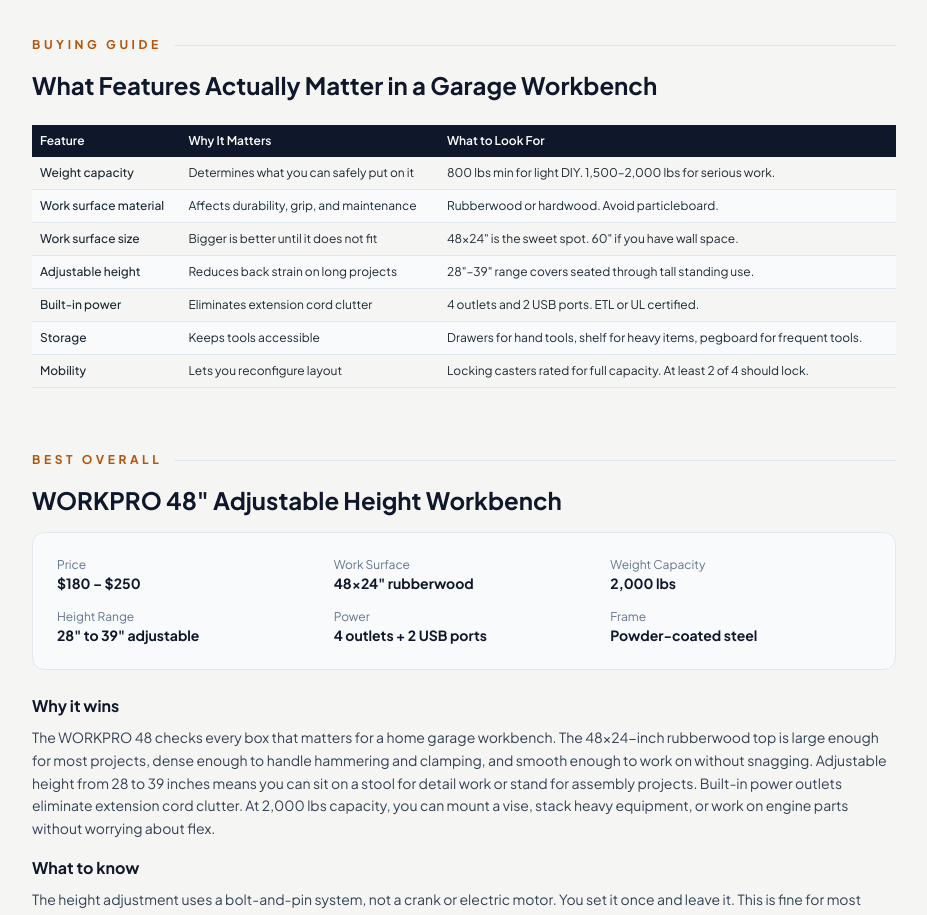
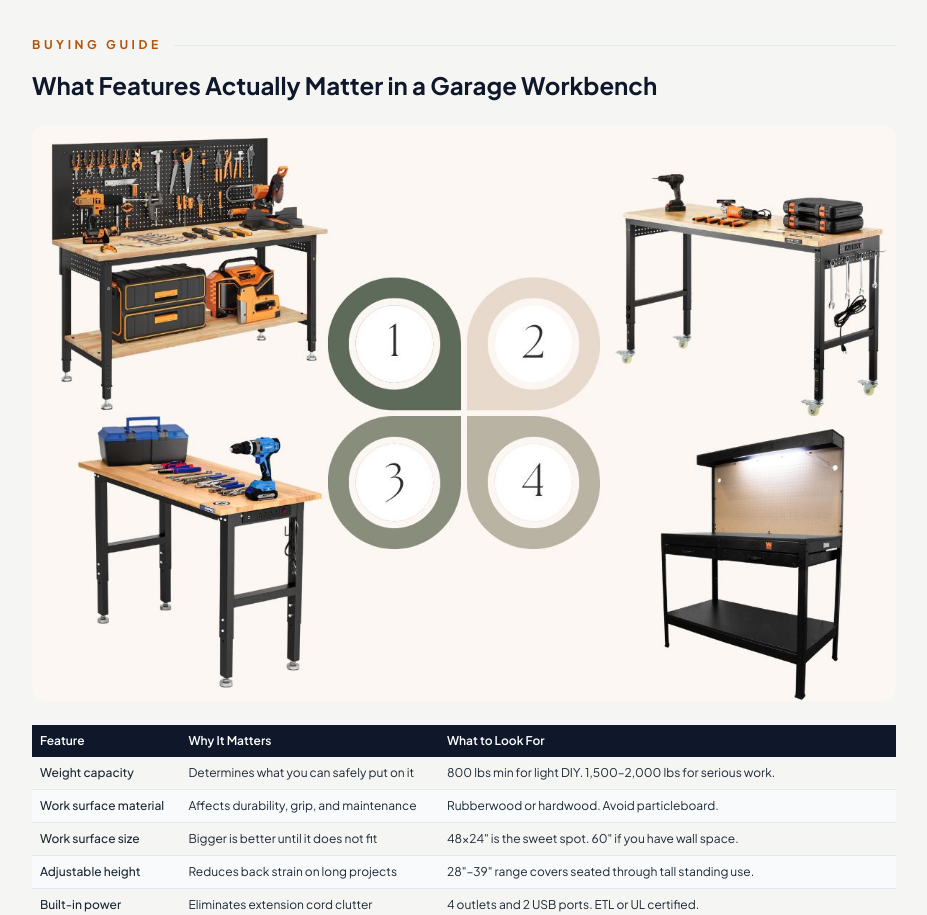
Before and after one commit to thebasementguide2026/thegarage.guide-, a Next.js app: page /reviews/best-garage-workbenches in a window 1280 px wide. Shown: the part 1400-2315 px from the top of the page, without its empty margins (176-1103 px from the left). Built offline with nearby package versions, Linux system fonts and the light colour scheme.

Commit message:
Add workbench image under buying guide section

```diff
--- a/app/reviews/best-garage-workbenches/page.tsx
+++ b/app/reviews/best-garage-workbenches/page.tsx
@@ -63,6 +63,9 @@ export default function BestGarageWorkbenches() {
                             <div className='mb-16'>
                                         <div className='flex items-center space-x-3 mb-4'><span className='text-amber-700 font-bold tracking-[0.3em] text-xs uppercase'>Buying Guide</span><div className='flex-1 h-px bg-slate-200'></div></div>
                                         <h2 className='text-2xl font-bold text-slate-900 mb-4'>What Features Actually Matter in a Garage Workbench</h2>
+                                          <div className='my-6 rounded-lg overflow-hidden'>
+                                                          <Image src='/images/bestworkbenches.jpg' alt='Garage workbench setup with tools organized' width={800} height={450} className='w-full h-auto rounded-lg' />
+                                                        </div>
                                         <div className='overflow-x-auto my-6'><table className='w-full text-xs border-collapse'>
                                                       <thead><tr className='bg-slate-900 text-white'><th className='p-2 text-left font-semibold'>Feature</th><th className='p-2 text-left font-semibold'>Why It Matters</th><th className='p-2 text-left font-semibold'>What to Look For</th></tr></thead>
                                                       <tbody>
```
